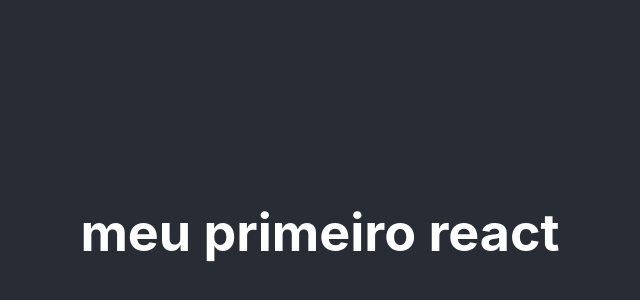
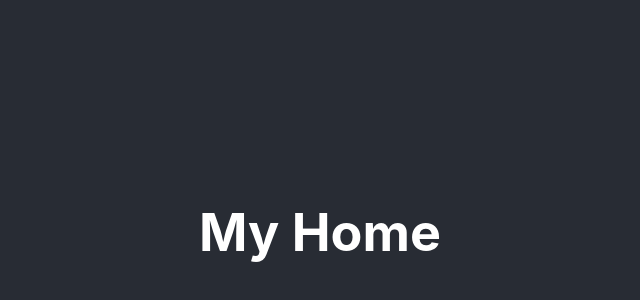
Before and after one commit to LUZENLUZ/React, a React (Create React App) app in the folder meu-primeiro-react/: page / in a window 1280 px wide. Shown: the part 168-468 px from the top of the page, without its empty margins (320-960 px from the left). Built offline with nearby package versions, Linux system fonts and the light colour scheme.

Commit message:
Update App.js

```diff
--- a/meu-primeiro-react/src/App.js
+++ b/meu-primeiro-react/src/App.js
@@ -6,7 +6,7 @@
     <div className="App">
       <header className="App-header">
 
-     <h1> meu primeiro react</h1>
+     <h1> My Home</h1>
       </header>
     </div>
   );
```
